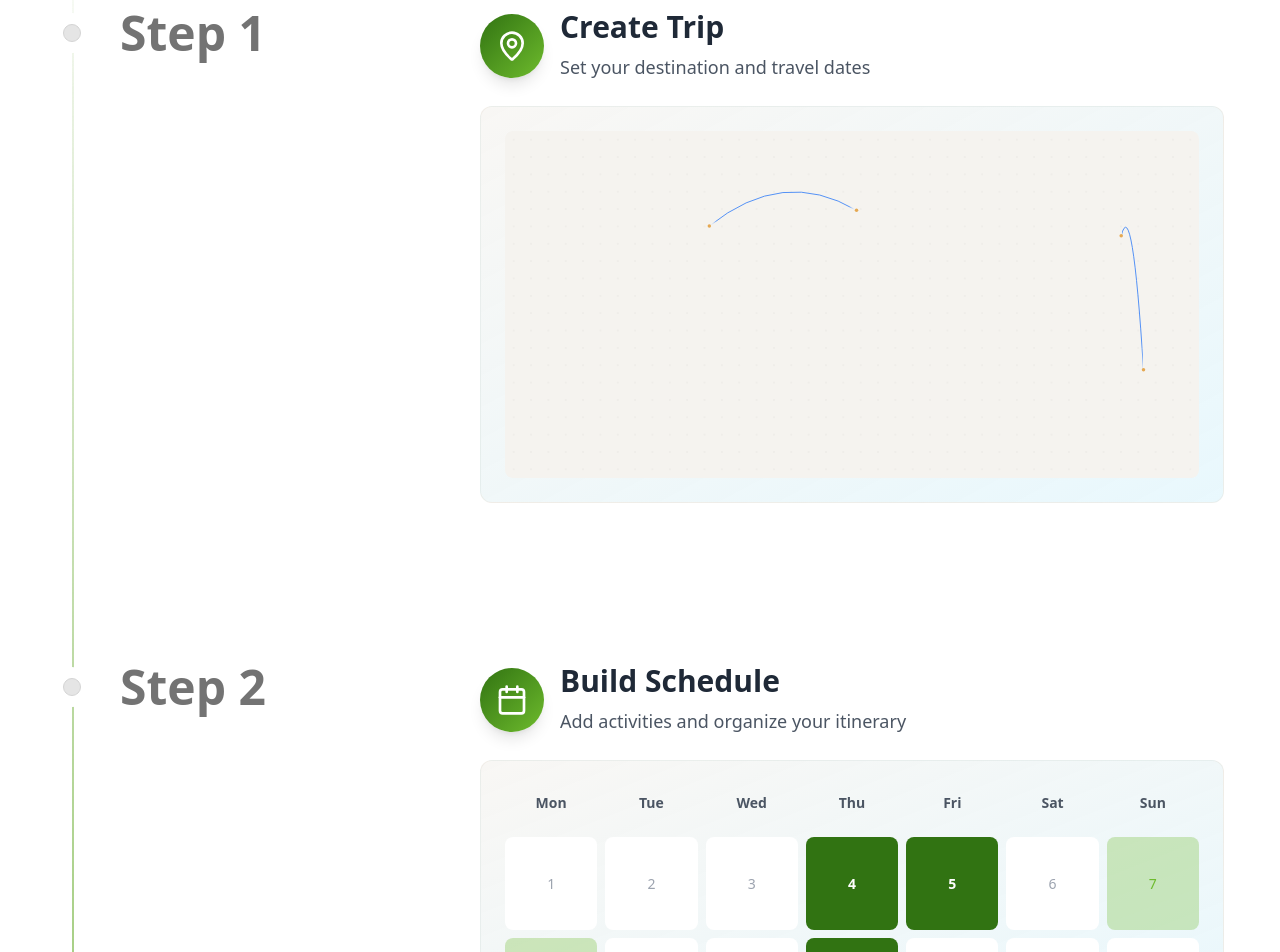
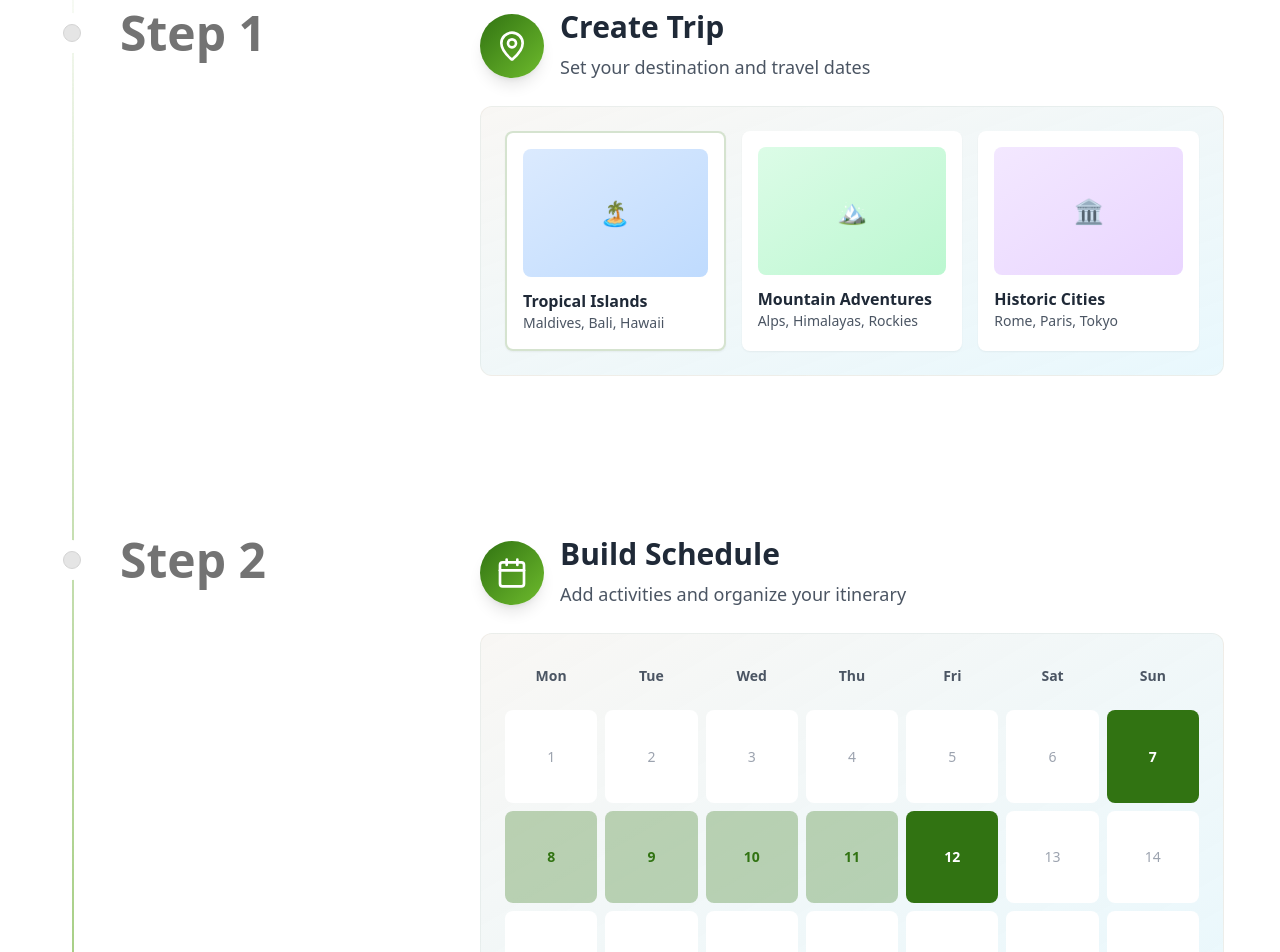
Before and after one commit to DonCodez/spotplan-visual-journey, a React (Vite) app: page / in a window 1280 px wide. Shown: the part 2560-3512 px from the top of the page. Built offline with nearby package versions, Linux system fonts and the light colour scheme.

Commit message:
Refactor: Update "How It Works" section
Modified the visual content for the "Create Trip" step and updated the "Build Schedule" step to display a multi-day range with specific date styling.

```diff
--- a/src/components/HowItWorksSection.tsx
+++ b/src/components/HowItWorksSection.tsx
@@ -1,7 +1,5 @@
-
 import { MapPin, Calendar, DollarSign, Share2 } from "lucide-react";
 import { Timeline } from "@/components/ui/timeline";
-import { WorldMap } from "@/components/ui/world-map";
 import landingData from "@/data/landing-page.json";
 
 const iconMap = {
@@ -19,7 +17,7 @@ const HowItWorksSection = () => {
     let stepContent;
 
     if (index === 0) {
-      // Step 1: Interactive map
+      // Step 1: Destination selection
       stepContent = (
         <div className="space-y-6">
           <div className="flex items-center gap-4 mb-6">
@@ -37,24 +35,34 @@ const HowItWorksSection = () => {
           </div>
 
           <div className="bg-gradient-to-br from-spot-beige/20 to-spot-sky/10 rounded-xl p-6 border border-spot-beige/30">
-            <WorldMap
-              dots={[
-                {
-                  start: { lat: 40.7128, lng: -74.0060 }, // New York
-                  end: { lat: 48.8566, lng: 2.3522 }, // Paris
-                },
-                {
-                  start: { lat: 35.6762, lng: 139.6503 }, // Tokyo
-                  end: { lat: -33.8688, lng: 151.2093 }, // Sydney
-                },
-              ]}
-              lineColor="#e5a852"
-            />
+            <div className="grid grid-cols-1 md:grid-cols-3 gap-4">
+              <div className="bg-white rounded-lg p-4 shadow-sm border-2 border-spot-primary/20">
+                <div className="w-full h-32 bg-gradient-to-br from-blue-100 to-blue-200 rounded-lg mb-3 flex items-center justify-center">
+                  <span className="text-2xl">🏝️</span>
+                </div>
+                <h4 className="font-semibold text-gray-800">Tropical Islands</h4>
+                <p className="text-sm text-gray-600">Maldives, Bali, Hawaii</p>
+              </div>
+              <div className="bg-white rounded-lg p-4 shadow-sm hover:shadow-md transition-shadow">
+                <div className="w-full h-32 bg-gradient-to-br from-green-100 to-green-200 rounded-lg mb-3 flex items-center justify-center">
+                  <span className="text-2xl">🏔️</span>
+                </div>
+                <h4 className="font-semibold text-gray-800">Mountain Adventures</h4>
+                <p className="text-sm text-gray-600">Alps, Himalayas, Rockies</p>
+              </div>
+              <div className="bg-white rounded-lg p-4 shadow-sm hover:shadow-md transition-shadow">
+                <div className="w-full h-32 bg-gradient-to-br from-purple-100 to-purple-200 rounded-lg mb-3 flex items-center justify-center">
+                  <span className="text-2xl">🏛️</span>
+                </div>
+                <h4 className="font-semibold text-gray-800">Historic Cities</h4>
+                <p className="text-sm text-gray-600">Rome, Paris, Tokyo</p>
+              </div>
+            </div>
           </div>
         </div>
       );
     } else if (index === 1) {
-      // Step 2: Calendar/schedule view
+      // Step 2: Calendar/schedule view with specific date range
       stepContent = (
         <div className="space-y-6">
           <div className="flex items-center gap-4 mb-6">
@@ -80,20 +88,30 @@ const HowItWorksSection = () => {
               ))}
             </div>
             <div className="grid grid-cols-7 gap-2">
-              {Array.from({ length: 14 }, (_, i) => (
-                <div
-                  key={i}
-                  className={`aspect-square rounded-lg flex items-center justify-center text-sm ${
-                    i === 3 || i === 4 || i === 10
-                      ? 'bg-spot-primary text-white font-semibold'
-                      : i === 6 || i === 7
-                      ? 'bg-spot-secondary/30 text-spot-secondary font-medium'
-                      : 'bg-white text-gray-400'
-                  }`}
-                >
-                  {i + 1}
-                </div>
-              ))}
+              {Array.from({ length: 21 }, (_, i) => {
+                const dayNumber = i + 1;
+                let cellClass = 'aspect-square rounded-lg flex items-center justify-center text-sm ';
+
+                if (dayNumber === 7 || dayNumber === 12) {
+                  // Start and end dates - dark colored
+                  cellClass += 'bg-spot-primary text-white font-bold';
+                } else if (dayNumber > 7 && dayNumber < 12) {
+                  // Dates in between - light colored
+                  cellClass += 'bg-spot-primary/30 text-spot-primary font-semibold';
+                } else {
+                  // Other dates
+                  cellClass += 'bg-white text-gray-400';
+                }
+
+                return (
+                  <div key={i} className={cellClass}>
+                    {dayNumber}
+                  </div>
+                );
+              })}
+            </div>
+            <div className="mt-4 text-center">
+              <p className="text-sm text-gray-600">Trip Duration: 6 Days (7th - 12th)</p>
             </div>
           </div>
         </div>
```
